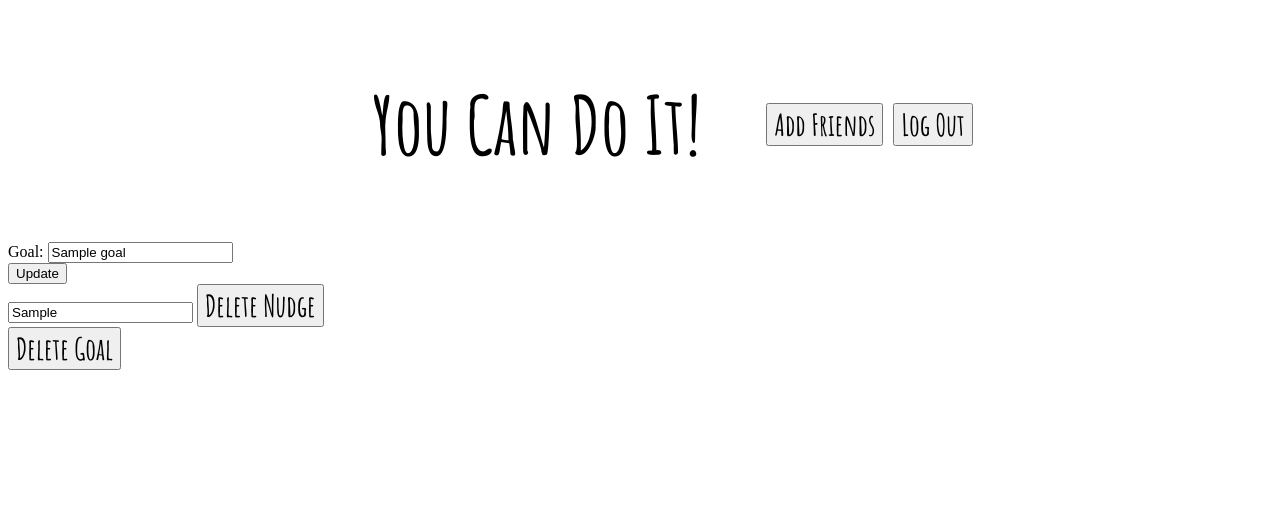
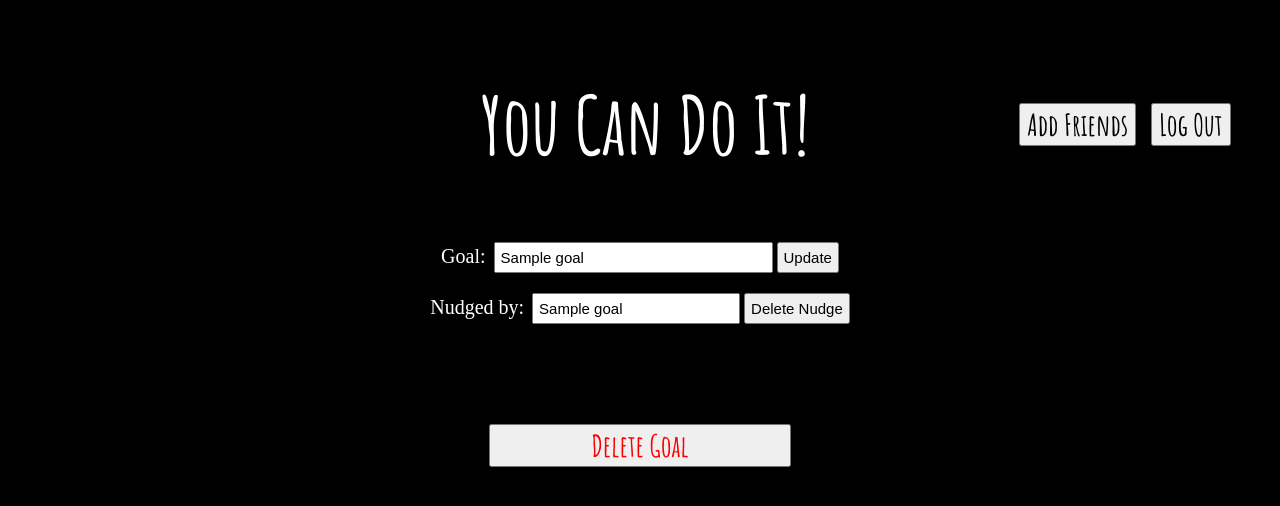
Before and after one commit to hstonehouse/you_can_do_it, a Flask app: page /edit/1 in a window 1280 px wide. Shown: the top 506 px of the page. Run offline with Flask 2, Linux system fonts and the light colour scheme; the visitor is signed in with stand-in values (Sample User, id 1); a database or web service that is not in the repository returns one stand-in record (values such as "Sample title"); some libraries are stand-ins or nearby versions.

Commit message:
fixed bug to show nudged by name instead of id in the edit page, added styling to several html templates

```diff
--- a/app.py
+++ b/app.py
@@ -1,11 +1,11 @@
 from flask import Flask, render_template, request, redirect, session
 from database import sql_select, sql_write
-import os
 import psycopg2
 import bcrypt
 
-from models.goal import all_goals
+from models.goal import all_goals, one_goal
 from models.friend import all_friends
+from models.name import my_name
 
 app = Flask(__name__)
 app.config['SECRET_KEY'] = 'String for testing purposes'
@@ -16,8 +16,9 @@ def index():
     if user_id:
         goals = all_goals(user_id)
         return render_template('base.html', user_id = user_id, goals = goals)
-    else:
-        return render_template('base.html')
+    if not user_id:
+        no_user_id = True
+        return render_template('base.html', no_user_id = no_user_id)
 
 @app.route('/signup')
 def signup():
@@ -59,30 +60,25 @@ def log_in_action():
     email = request.form.get('email')
     password = request.form.get('password')
 
-    conn = psycopg2.connect("dbname=accountability_db")
-    cur = conn.cursor()
-    cur.execute("SELECT * FROM users WHERE email = (%s)", [email])
-    user_details = cur.fetchall()
+    user_details = sql_select("SELECT * FROM users WHERE email = (%s)", [email])
     if user_details:
         user_id = user_details[0][0]
         password_hash = user_details[0][3]
         valid = bcrypt.checkpw(password.encode(), password_hash.encode())
         if valid:
             session['user_id'] = user_id
-            conn.close()
             return redirect('/')
-        else:
-            invalid_user = True
-            return render_template('base.html', invalid_user = invalid_user)
+
+    invalid_user = True
+    return render_template('login.html', invalid_user = invalid_user)
 
 @app.route('/edit/<id>')
 def edit_goal(id):
     user_id = session.get('user_id') # I also need this in order for the 'global' buttons to show up (add friend, log out)
     if not user_id:
         return redirect('/')
-    results = sql_select("SELECT goal, nudged_by from goals WHERE id = (%s)", [id])
-    goal_content, nudged_by = results[0] # results returns a LIST of tuples so you need to manually select the first one
-    return render_template('edit_goal.html', user_id = user_id, goal_id = id, goal_content = goal_content, nudged_by = nudged_by)
+    goal = one_goal(id)
+    return render_template('edit_goal.html', user_id = user_id, goal_id = id, goal = goal)
 
 @app.route('/save_goal_edits', methods=['POST'])
 def save_goal_edits():
@@ -128,7 +124,7 @@ def add_friend_action():
     if friend_id and user_id:
         sql_write("INSERT INTO friendships (friend1_id, friend2_id) VALUES (%s, %s)", [user_id, friend_id])
         sql_write("INSERT INTO friendships (friend1_id, friend2_id) VALUES (%s, %s)", [friend_id, user_id])
-        return redirect('/')
+        return redirect('/your_friends')
     else:
         user_id = session.get('user_id')
         invalid_email = True
@@ -137,11 +133,12 @@ def add_friend_action():
 @app.route('/your_friends')
 def your_friends():
     user_id = session.get('user_id')
+    name = my_name(user_id)
     if not user_id:
         return redirect('/')
     else:
         friend_names = all_friends(user_id)
-        return render_template('your_friends.html', friend_names = friend_names, user_id = user_id)
+        return render_template('your_friends.html', friend_names = friend_names, user_id = user_id, name = name)
 
 @app.route('/goals/<friend_id>/')
 def show_friends_goals(friend_id):
--- a/models/goal.py
+++ b/models/goal.py
@@ -18,3 +18,15 @@ def all_goals(user_id):
             "who_nudged": result[2]
         })
     return (goals)
+
+def one_goal(id):
+    results = sql_select("""SELECT goal, nudged_users.name
+            FROM goals LEFT JOIN users AS nudged_users ON nudged_by = nudged_users.id
+            WHERE goals.id = (%s)""", [id])
+    goal = []
+    for result in results:
+        goal.append({
+            "content": result[0],
+            "who_nudged": result[1]
+        })
+    return goal[0]
--- a/setup.sql
+++ b/setup.sql
@@ -5,6 +5,7 @@ CREATE TABLE users (
 CREATE TABLE friendships (
     friend1_id INTEGER,
     friend2_id INTEGER,
+    PRIMARY KEY (friend1_id, friend2_id),
     CONSTRAINT fk_friendships_friend1_id
         FOREIGN KEY(friend1_id)
         REFERENCES users(id),
--- a/static/style.css
+++ b/static/style.css
@@ -1,17 +1,34 @@
+body {
+    background-color: black;
+    color: white;
+    font-family: futura;
+}
+
 nav {
     display: grid;
-    grid-template-columns: 60% 20%;
+    grid-template-columns: 80% 20%;
+}
+
+.homepage_body {
+    min-height: 50vh;
 }
 
 h1 {
     font-size: 80px;
     font-family: 'Amatic SC', cursive;
     text-align: center;
-    margin-left: 300px;
+    margin-left: 264px;
 }
 
-h2 {
+h2, .goal {
     text-align: center;
+}
+
+#check-up {
+    margin-top: 20px;
+    margin-bottom: 60px;
+    display: flex;
+    justify-content: center;
 }
 
 .specialfont {
@@ -19,9 +36,18 @@ h2 {
     font-size: 30px;
 }
 
-.homepage_button {
+.footer {
+    margin: auto;
+    width: 30%;
+}
+
+.homepage-button-div {
     display: flex;
     margin-top: 95px;
+}
+
+.homepage-button {
+    margin-right: 15px;
 }
 
 #possum {
@@ -31,14 +57,92 @@ h2 {
     margin-right: auto;
 }
 
-form {
-    margin-right: 10px;
-}
-
 .invalid {
     color: red;
+    text-align: center;
 }
 
 a {
     text-decoration: none;
+    color: white;
 }
+
+#subheader {
+    text-align: center;
+    font-size: 50px;
+}
+
+.form {
+    display: flex;
+    justify-content: center;
+}
+
+#login-form .label {
+    display: inline-block;
+    width: 71px;
+    text-align: right;
+    margin-top: 10px;
+    padding-right: 10px
+}
+
+#login-form > input {
+    margin-top: 23px;
+    padding-left: 90px;
+    padding-right: 90px;
+}
+
+#signup-form .label {
+    font-family: futura;
+    color: rgb(106, 106, 106);
+    padding: 5px 0px 5px 10px;
+    width: 200px;
+    margin-top: 10px;
+}
+
+#signup-form > input {
+    margin-top: 23px;
+    padding-left: 72px;
+    padding-right: 72px;
+}
+
+#add-goal-form > input {
+    margin-top: 23px;
+    margin-left: 5px
+}
+
+#edit-goal-form, #delete-nudge-form {
+    margin-bottom: 20px;
+}
+
+#edit-goal .label, #delete-nudge .label {
+    display: inline-block;
+    text-align: right;
+    font-size: 20px;
+    padding-right: 8px;
+}
+
+#edit-goal-content {
+    width: 270px;
+    padding: 5px 0px 5px 5px;
+    font-size: 15px;
+}
+
+#delete-nudge-content {
+    padding: 5px 0px 5px 5px;
+    font-size: 15px;
+}
+
+#update-button, #delete-nudge-button {
+    padding: 5px;
+    font-size: 15px
+}
+
+#delete-goal-form {
+    margin-top: 80px;
+}
+
+#delete-goal-button {
+    padding-left: 100px;
+    padding-right: 100px;
+    color: red;
+}
--- a/templates/base.html
+++ b/templates/base.html
@@ -11,49 +11,54 @@
     <link rel="stylesheet" href="/static/style.css">
 </head>
 <body>
+    <main>
         <nav>
             <h1>You Can Do It!</h1>
 
             {% if user_id %}
-        <div class = "homepage_button">
-            <form action="/add_friends">
+            <div class = "homepage-button-div">
+                <form action="/add_friends" class="homepage-button">
                     <input type="submit" value = "Add Friends" class = 'specialfont'>
                 </form>
 
-            <form action="/log_out">
+                <form action="/log_out" class="homepage-button">
                     <input type="submit" value = "Log Out" class = 'specialfont'>
                 </form>
             </div>
-    </nav>
-
             {% else %}
-    <div class = "homepage_button">
-    <form action="/log_in">
+            <div class = "homepage-button-div">
+                <form action="/log_in" class="homepage-button">
                     <input type="submit" value = "Log In" class = 'specialfont'>
                 </form>
 
-      <form action="/signup">
+                <form action="/signup" class="homepage-button">
                     <input type="submit" value = "Sign Up" class = 'specialfont'>
                 </form>
                 </div>
+            {% endif %}
+        </nav>
 
+        {% block content %}
+
+        {% if no_user_id %}
         <div class = "homepage_body">
             <h2 class = 'invalid'>Please log in or sign up.</h2>
             <img src="/static/possum.jpg" alt="Positive possum believes you can do the thing!" id = "possum">
         </div>
-
         {% endif %}
 
-    {% block content %}
 
         {% if user_id %}
+        <div class = "homepage_body">
+            <section id="check-up">
                 <form action="/your_friends">
                     <input type="submit" value = "Check Up On Your Friends!" class = 'specialfont'>
                 </form>
+            </section>
 
-    <section class = "goals">
+            <section>
                 {% for goal in goals %}
-        <p><a href="/edit/{{goal.id}}" class = 'specialfont'>{{goal.goal_content}}</a></p>
+                <p class="goal"><a href="/edit/{{goal.id}}">{{goal.goal_content}}</a></p>
 
                 {% if goal.who_nudged %}
                 <p>{{goal.who_nudged}} nudged you!</p>
@@ -62,12 +67,12 @@
                 {% endif %}
 
                 {% endfor %}
+            </section>
+        </div>
 
-    </section>
-
-    <div class = "homepage_button">
-        <form action="/add_goal_action" method = 'POST'>
-            Add a new goal: <input type="text" name = "newgoal" id = "newgoal" required> <br>
+        <div class="footer" >
+            <form action="/add_goal_action" method = 'POST' id="add-goal-form">
+                Add a new goal:<input type="text" name = "newgoal" id = "newgoal" required>
                 <input type="submit" class = 'specialfont'>
             </form>
         </div>
@@ -75,5 +80,6 @@
         {% endif %}
 
         {% endblock %}
+    </main>
 </body>
 </html>
--- a/templates/edit_goal.html
+++ b/templates/edit_goal.html
@@ -1,21 +1,24 @@
 {% extends "base.html" %}
 {% block content %}
-
-<form action="/save_goal_edits" method="POST">
-    Goal: <input type="text" name="goal_content" value = "{{goal_content}}"> <br>
-    <input type="hidden" name = "goal_id" value = {{goal_id}}>
-    <input type="submit" value = "Update">
-</form>
-
-{% if nudged_by %}
-<form action="/delete_nudge/{{goal_id}}" method="POST">
-    <input type="text" name="who_nudged" value = "{{nudged_by}}">
-    <input type="submit" value = "Delete Nudge" class = 'specialfont'>
-</form>
+<div class="form" id="edit-goal-form">
+    <form action="/save_goal_edits" method="POST" id="edit-goal">
+        <span class="label">Goal:</span><input type="text" name="goal_content" id="edit-goal-content" value = "{{goal.content}}">
+        <input type="hidden" name = "goal_id" value = {{goal_id}}>
+        <input type="submit" value = "Update" id="update-button">
+    </form>
+</div>
+{% if goal.who_nudged %}
+<div class="form" id="delete-nudge-form">
+    <form action="/delete_nudge/{{goal_id}}" method="POST" id="delete-nudge">
+        <span class="label">Nudged by:</span><input type="text" name="who_nudged" id="delete-nudge-content" value = "{{goal.who_nudged}}">
+        <input type="submit" value = "Delete Nudge" id="delete-nudge-button">
+    </form>
+</div>
 {% endif %}
 
-<form action="/delete_goal/{{goal_id}}" method="POST">
-    <input type="submit" value = "Delete Goal" class = 'specialfont'>
-</form>
-
+<div class="form">
+    <form action="/delete_goal/{{goal_id}}" method="POST" id="delete-goal-form">
+        <input type="submit" value = "Delete Goal" class = "specialfont" id="delete-goal-button">
+    </form>
+</div>
 {% endblock content %}
--- a/templates/your_friends.html
+++ b/templates/your_friends.html
@@ -1,6 +1,7 @@
 {% extends "base.html" %}
 {% block content %}
 
+<p class = 'specialfont'>{{name}}'s Friends</p>
 {% for friend in friend_names %}
 
 <form action="/goals/{{friend.id}}">
```
Also changed, not shown: templates/login.html (+13 -10 lines), templates/signup.html (+11 -9 lines). Lines whose indentation alone changed are shown as unchanged.
